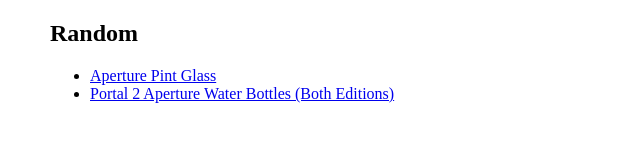
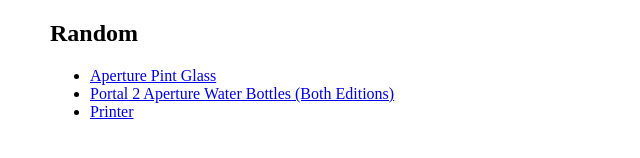
Before and after one commit to Slinkkay/slinkkay.github.com, a Jekyll site: the page built from christmas.markdown, in a window 1280 px wide. Shown: the part 454-612 px from the top of the page, without its empty margins (0-640 px from the left). Built offline with Jekyll 4.4.1, drawn with Linux system fonts in a browser that asks for light colours.

Commit message:
Adding printer

```diff
--- a/christmas.markdown
+++ b/christmas.markdown
@@ -24,8 +24,10 @@
 ## Random
 * [Aperture Pint Glass](http://www.thinkgeek.com/interests/giftsforhim/e917/)
 * [Portal 2 Aperture Water Bottles (Both Editions)](http://goo.gl/aN9LI)
+* [Printer][]
 
 [Battlefield]: http://goo.gl/M3aKh "Battlefield 3"
 [Skyrim]: http://goo.gl/UOOTH "Skyrim"
 [Warhammer]: http://goo.gl/3Q1wl "Warhammer"
 [DeusEx]: http://goo.gl/yjeoC
+[Printer]: http://goo.gl/AITOl
```
